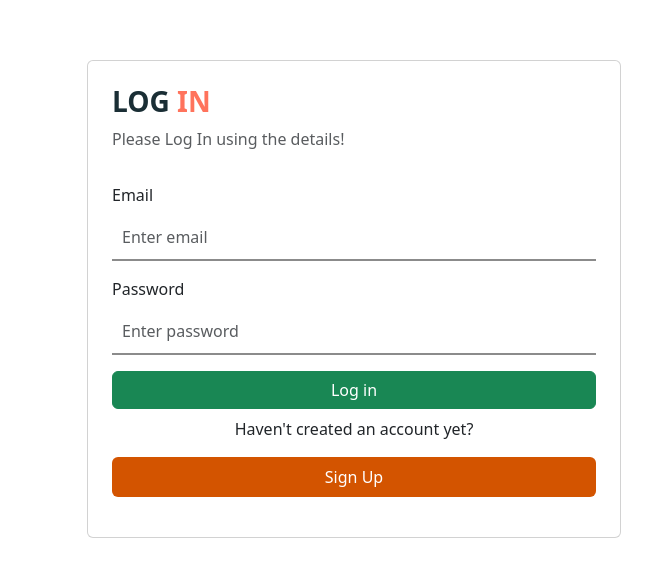
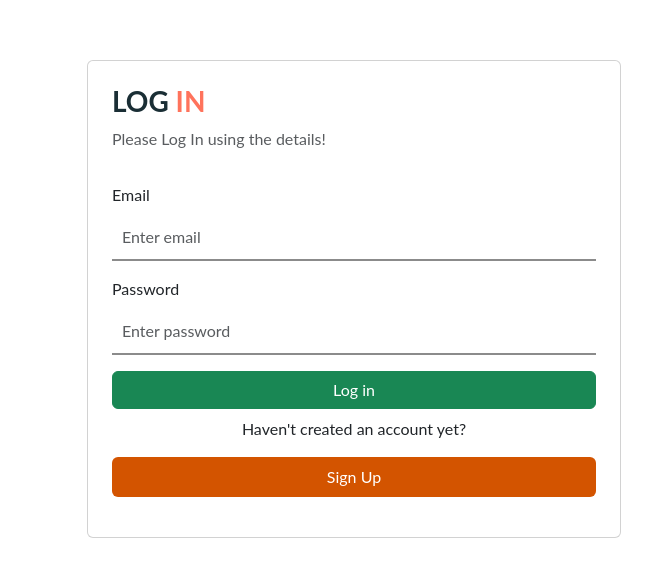
Before and after one commit to Vyshnavi-mc/vote-campus, a plain HTML site: page votecampus.html/home.html in a window 1280 px wide. Shown: the part 101-678 px from the top of the page, 565-1217 px from the left. Drawn offline with nearby package versions, Linux system fonts and the light colour scheme.

Commit message:
first commit

```diff
--- a/votecampus.html/home.html
+++ b/votecampus.html/home.html
@@ -5,8 +5,13 @@
     <meta name="viewport" content="width=device-width, initial-scale=1.0">
     <title>Login</title>
     <link href="https://cdn.jsdelivr.net/npm/bootstrap@5.3.3/dist/css/bootstrap.min.css" rel="stylesheet">
-
+    <link rel="preconnect" href="https://fonts.googleapis.com">
+<link rel="preconnect" href="https://fonts.gstatic.com" crossorigin>
+<link href="https://fonts.googleapis.com/css2?family=Plus+Jakarta+Sans:ital,wght@0,200..800;1,200..800&display=swap" rel="stylesheet">
     <style>
+        body{
+            font-family: "Lato", sans-serif;
+        }
         .form-control, .form-select {
             border: none;
             border-bottom: 2px solid rgb(139 139 139);
--- /dev/null
+++ b/votecampus.html/style.css
@@ -0,0 +1,3 @@
+body{
+    font-family: "Lato", sans-serif;
+}
```
